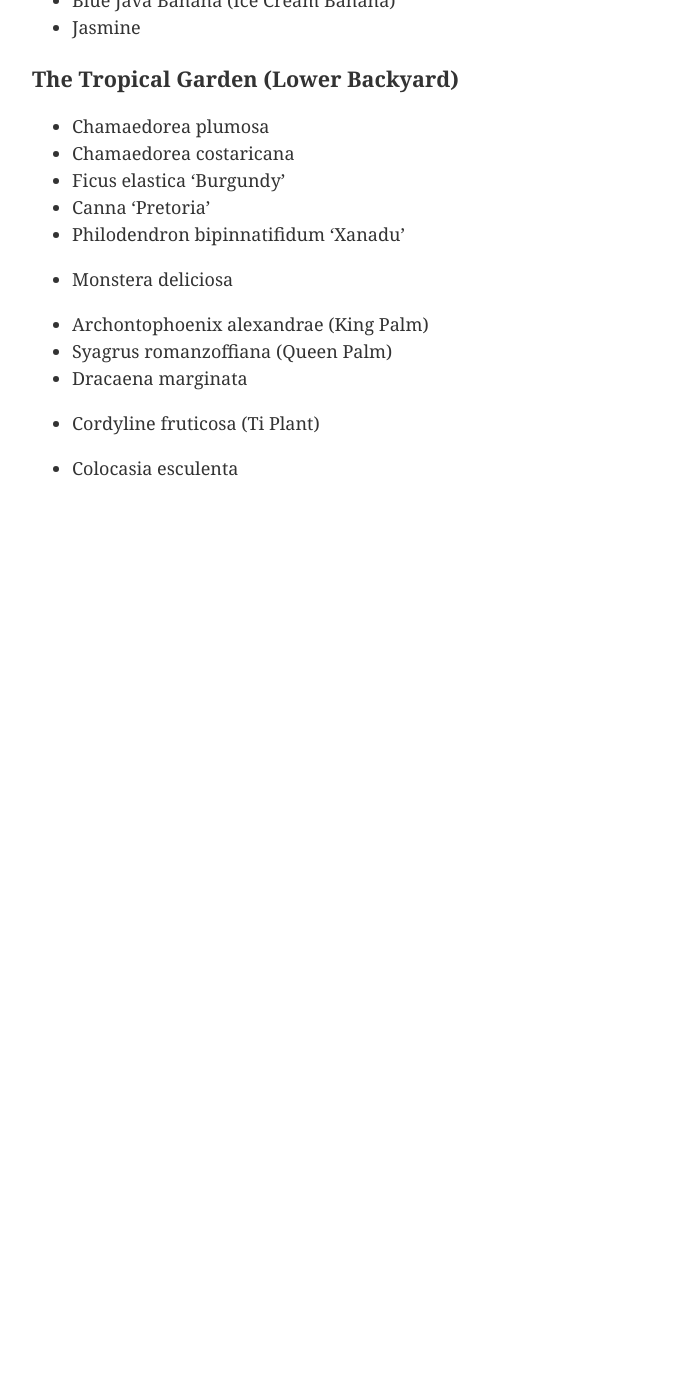
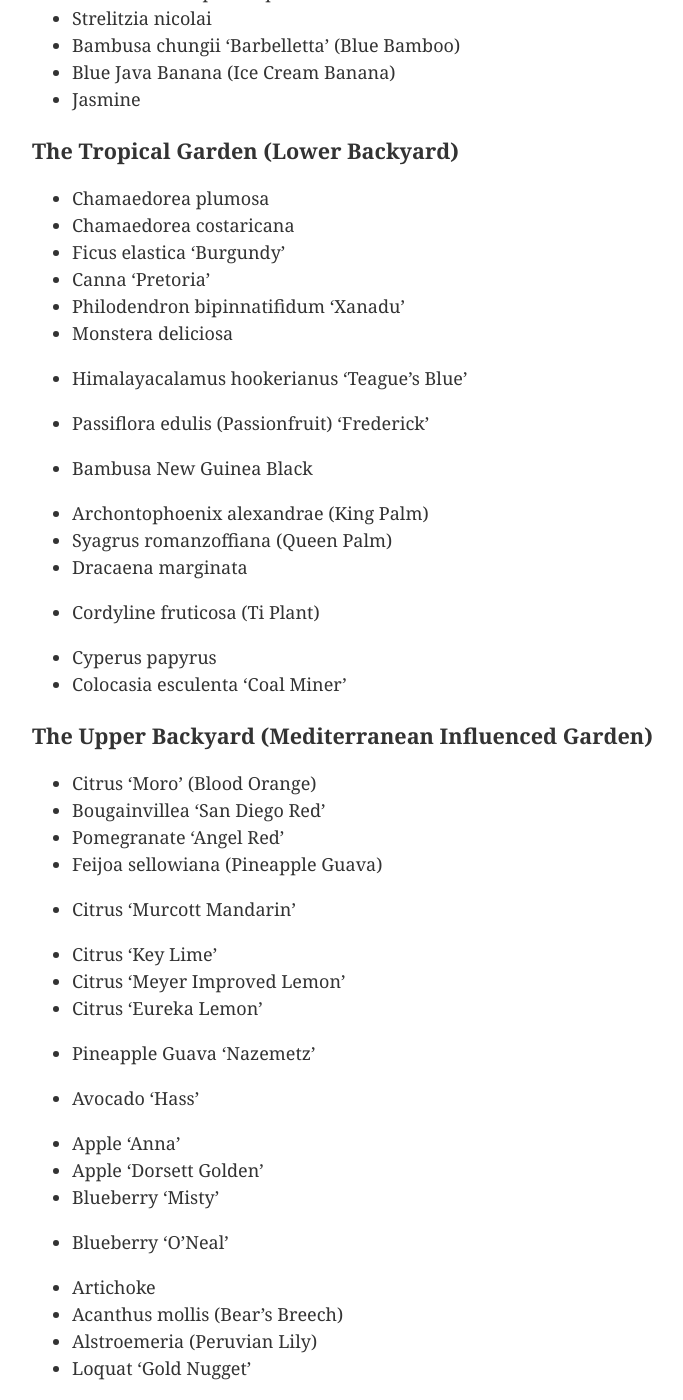
Before and after one commit to ryanfisher/ryanfisher.io, a Jekyll site: the page built from _garden-notes/plants_in_my_garden.md, in a window 1280 px wide and 1400 px high, scrolled down 831 px. Shown: the whole window, without its empty margins (218-901 px from the left). Built offline with Jekyll 4.4.1, drawn with Linux system fonts in a browser that asks for light colours; before the commit the page ends 1331 px from its top, so only the background shows below that; some of the changed text lies outside the part shown.

Commit message:
Add more plants to the garden list

```diff
--- a/_garden-notes/plants_in_my_garden.md
+++ b/_garden-notes/plants_in_my_garden.md
@@ -5,7 +5,10 @@ date:   2024-03-15 22:00:00 -0800
 garden_notes: plants_in_my_garden
 ---
 
-This is a list of all the plants you can find in my garden separated by areas. Each area is very loosely themed with a focus on certain types of plants. But you'll find I have trouble sticking to a theme when there are so many plants I want to grow!
+Plants in My Garden
+====================
+
+This is a list of all the plants you can find in my garden separated by areas. Each area is very loosely themed with a focus on certain types of plants. But you'll find I have trouble sticking to a theme when there are so many plants to grow!
 
 ### The (Mostly) Drought Tolerant Front Yard Garden
 
@@ -44,10 +47,41 @@ This is a list of all the plants you can find in my garden separated by areas. E
 - Canna 'Pretoria'
 - Philodendron bipinnatifidum ‘Xanadu’
 - Monstera deliciosa
+- Himalayacalamus hookerianus 'Teague's Blue'
+
+- Passiflora edulis (Passionfruit) 'Frederick'
+
+- Bambusa New Guinea Black
 
 - Archontophoenix alexandrae (King Palm)
 - Syagrus romanzoffiana (Queen Palm)
 - Dracaena marginata
 - Cordyline fruticosa (Ti Plant)
 
-- Colocasia esculenta
+- Cyperus papyrus
+- Colocasia esculenta 'Coal Miner'
+
+### The Upper Backyard (Mediterranean Influenced Garden)
+
+- Citrus 'Moro' (Blood Orange)
+- Bougainvillea 'San Diego Red'
+- Pomegranate 'Angel Red'
+- Feijoa sellowiana (Pineapple Guava)
+- Citrus 'Murcott Mandarin'
+
+- Citrus 'Key Lime'
+- Citrus 'Meyer Improved Lemon'
+- Citrus 'Eureka Lemon'
+- Pineapple Guava 'Nazemetz'
+
+- Avocado 'Hass'
+
+- Apple 'Anna'
+- Apple 'Dorsett Golden'
+- Blueberry 'Misty'
+- Blueberry 'O'Neal'
+
+- Artichoke
+- Acanthus mollis (Bear's Breech)
+- Alstroemeria (Peruvian Lily)
+- Loquat 'Gold Nugget'
```
